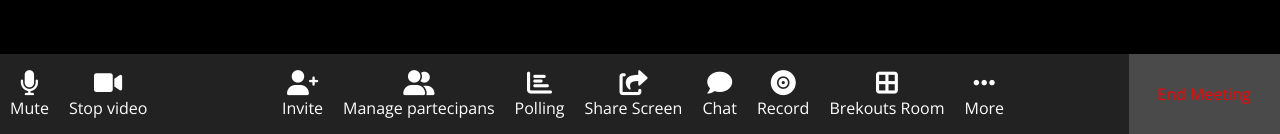
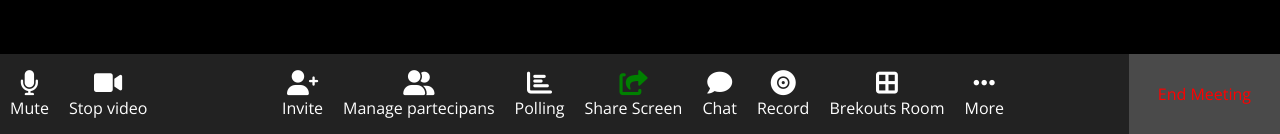
Before and after one commit to leonardopellegrini-github/html-css-zoom, a plain HTML site: page index.html in a window 1280 px wide. Shown: the part 1026-1160 px from the top of the page. Drawn offline with nearby package versions, Linux system fonts and the light colour scheme.

Commit message:
inserimento tasto verde

```diff
--- a/index.html
+++ b/index.html
@@ -151,7 +151,7 @@
           <p>Polling</p>
         </li>
         <li>
-          <i class="fa-solid fa-share-from-square"></i>
+          <i id="green" class="fa-solid fa-share-from-square"></i>
           <p>Share Screen</p>
         </li>
         <li>
--- a/style.css
+++ b/style.css
@@ -6,6 +6,10 @@
 
 body{
   font-family: 'Open Sans', sans-serif;
+}
+
+#green{
+  color: green;
 }
 
 .flex{
```
